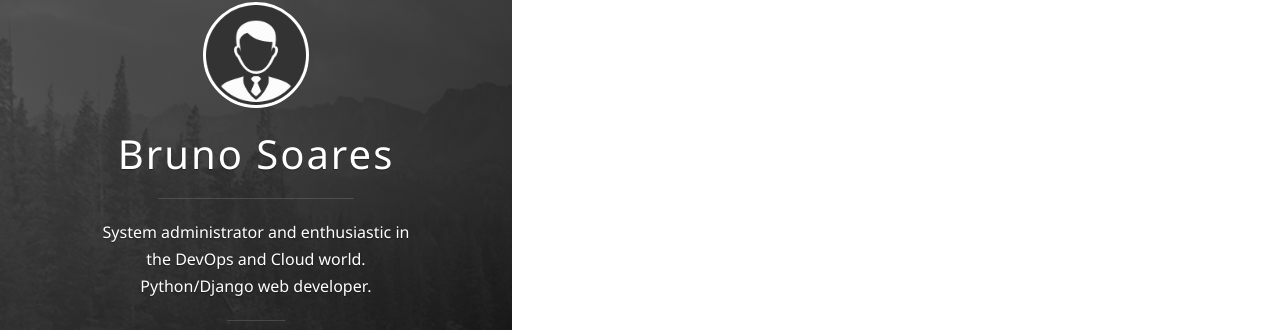
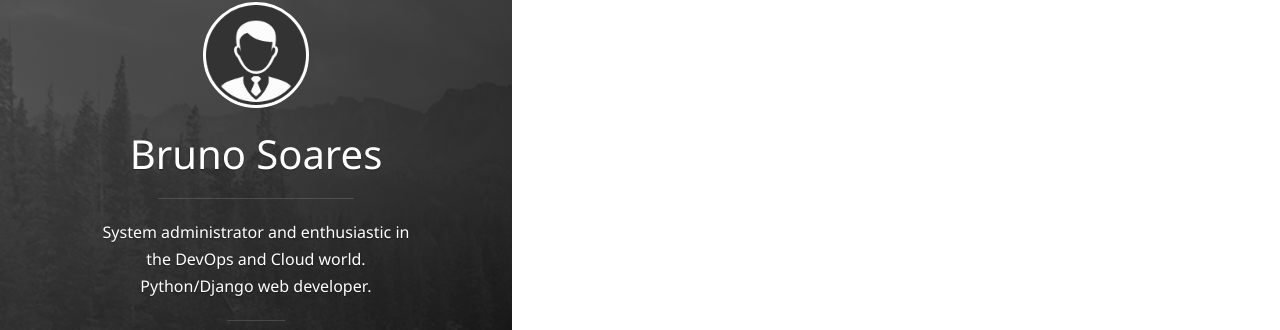
Before and after one commit to bratomes/bratomes.github.io, a Jekyll site: the page built from index.html, in a window 1280 px wide. Shown: the part 241-571 px from the top of the page. Built offline with Jekyll 4.4.1, drawn with Linux system fonts in a browser that asks for light colours.

Commit message:
Remove letter spacing from h1

```diff
--- a/_sass/uno.scss
+++ b/_sass/uno.scss
@@ -961,8 +961,7 @@ h5 {
 h1 {
 	margin-top: 0;
 	font-size: 3.2em;
-	line-height: 1.2em;
-	letter-spacing: .05em; }
+	line-height: 1.2em; }
 
 h2 {
 	font-size: 2.2em; }
```
